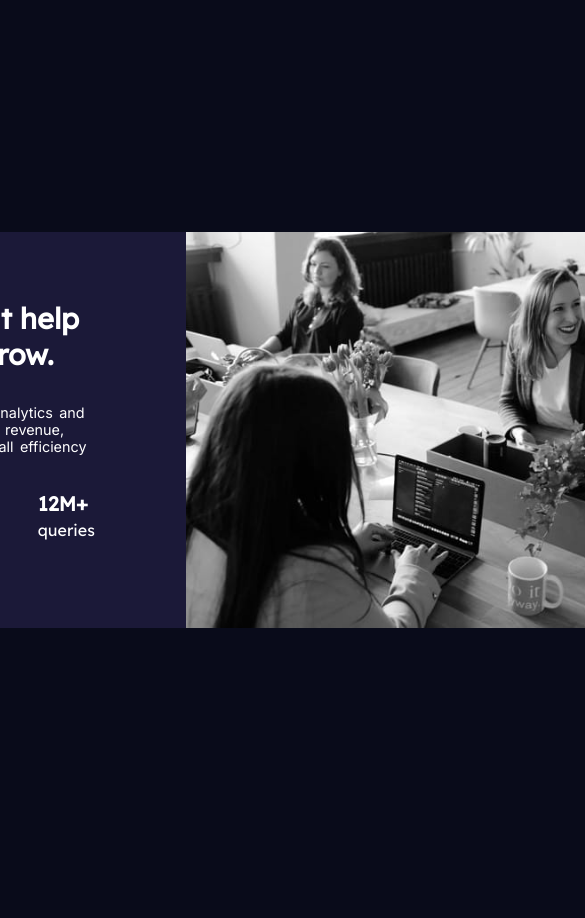
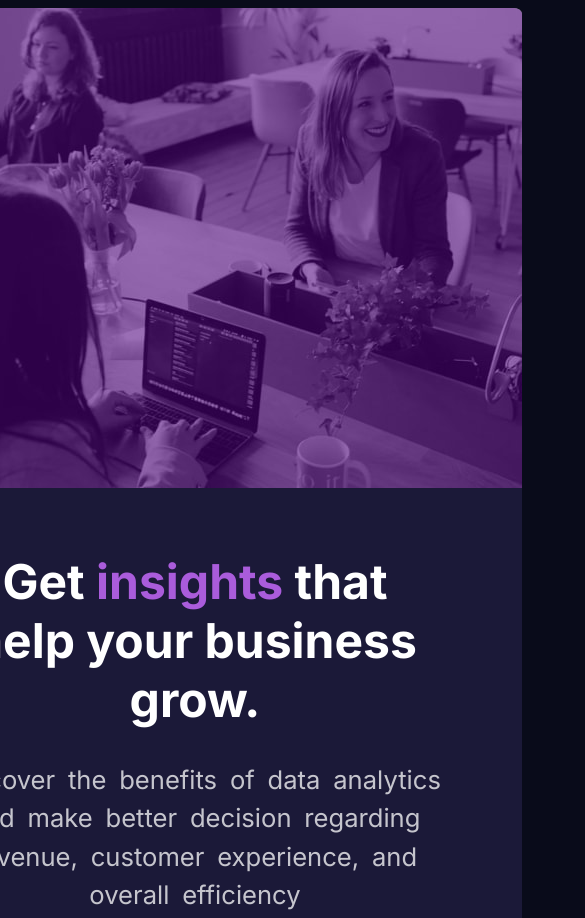
Before and after one commit to mark-siazon/Stats-Prev_Card-Component, a plain HTML site: page index.html in a window 390 px wide. Shown: the top 918 px of the page, 585 px wide, since content can reach past the window. Before the commit the page ends 860 px from the top, so only its background shows below. Drawn offline with Linux system fonts and the light colour scheme.

Commit message:
Finalize CSS (Need to clean)

```diff
--- a/index.html
+++ b/index.html
@@ -4,6 +4,7 @@
 <head>
 	<title>Frontend Mentor | Stats preview card component</title>
 	<link rel="stylesheet" href="styles.css">
+	<link rel="stylesheet" href="media.css">
 </head>
 
 <body>
@@ -44,14 +45,8 @@
 
 
 		<div class="ctn-2">
-			<div class="ctn-img">
-				<picture>
-					<source media="(min-width: 650px)" srcset="/images/image-header-mobile.jpg">
-					<img src="images/image-header-desktop.jpg" alt="Main Image" style="width:auto;" />
-
-				</picture>
-
-			</div>
+			<div class="ctn-overlay"></div>
+			<div class="ctn-img"></div>
 		</div>
 
 	</main>
--- /dev/null
+++ b/media.css
@@ -0,0 +1,74 @@
+@media screen and (max-width: 1024px) {
+  body {
+    overflow: auto;
+  }
+
+  .ctn-main,
+  .ctn-1,
+  .ctn-1 > div{
+    align-items: center;
+  }
+
+  .ctn-main{
+    flex-direction: column-reverse;
+  }
+
+/**********  <----- Ctn 1 ----->   **********/
+  /**********  Ctn 1 | Main Contn.  **********/
+  .ctn-1{
+    margin: 2rem 0 5rem;
+    width: 520px;
+  }
+
+  .ctn-1 > div{
+    flex-direction: column;
+  }
+
+  .title,
+  .info,
+  .sub-text{
+    text-align: center;
+  }
+
+  /**********  Ctn 1 | Header Text  -- Row 1 **********/
+  .title > p{
+    font-size: 3rem !important;
+  }
+
+  /**********  Ctn 1 | Info. Text  -- Row 2 **********/
+  .info{
+    font-size: 1.6rem;
+    word-spacing: 0.35rem;
+    line-height: 2.4rem;
+  }
+
+  /**********  Ctn 1 | Info. Text  -- Row 3 **********/
+  .sub-ctn{
+    margin: 1.15rem 0 ;
+  }
+
+  .sub-ctn > p:first-of-type{
+    font-size: 2.55rem;
+  }
+
+  .sub-text{
+    font-size: 1.5rem;
+  }
+
+/**********  <----- Ctn 2 ----->   **********/
+  /**********  Ctn 2 |   **********/
+
+  .ctn-img::after{
+    background: url(images/image-header-mobile.jpg) no-repeat center center;
+  }
+
+  .ctn-overlay, .ctn-img{
+    width: 653.997px;
+    height: 480px;
+  }
+
+  .ctn-overlay,
+  .ctn-img::after{
+    border-radius: 1.25% 1.25% 0 0;
+  }
+}
--- a/styles.css
+++ b/styles.css
@@ -22,21 +22,27 @@ p {
 
 body{
 	min-height: 100vh;
-	display: flex;
 	align-items: center;
 	justify-content: center;
 
 	background-color:var(--bgMain);
-	color:#fff;
-	font-family: "Lexend Deca";
+	color:var(--white);
+	font-family: var(--font-family-1);
 
 	overflow: hidden;
 }
 
+body, .ctn-main, .ctn-1, .ctn-1 > div{
+	display: flex;
+}
+
+
+.ctn-main, .ctn-1 > div{
+	flex-direction: row;
+}
+
 .ctn-main{
 	background-color: var(--bgCard);
-	display:flex;
-	flex-direction:row;
 	justify-content:center;
 	margin: 0 8.5rem ;
 	border-radius: 1rem;
@@ -44,11 +50,9 @@ body{
 
 /**********  Ctn 1 | Main Contn.  **********/
 .ctn-1{
-	display:flex;
 	flex-direction:column;
 	justify-content:start;
 	margin: 2.25rem 3.5rem;
-
 	width: 350px;
 }
 
@@ -56,16 +60,11 @@ body{
 	width: 95%;
 	margin-bottom: 0;
 	margin-top: 2rem;
-	/* padding-right: 1.2rem; */
-
-	display:flex;
-	flex-direction:row;
 }
-
 
 /**********  Ctn 1 | Header Text  -- Row 1 **********/
 .title > p  {
-	font-size: 1.8rem;
+	font-size: 1.9rem;
 	font-weight: 700;
 }
 
@@ -76,10 +75,11 @@ body{
 
 /**********  Ctn 1 | Info. Text  -- Row 2 **********/
 .info{
-	font-family: var(--font-family-1);
 	font-weight: 400;
-	font-size: 0.9rem;
+	font-size: 0.92rem;
 	word-spacing: 0.15rem;
+	line-height: 1.3rem;
+	color: var(--white-2);
 }
 
 
@@ -95,21 +95,51 @@ body{
 .sub-ctn > p:first-of-type{
 	font-weight: 700;
 	font-size: 1.25rem;
+	color: var(--white);
 }
 
 .sub-text{
 	margin: 0.25rem 0;
+	color: var(--white-3);
+	text-transform: uppercase;
 }
 
 
 
 /**********  <----- Ctn 2 ----->   **********/
 
+/**********  Ctn 2 |   **********/
 
-/**********  Ctn 2 |   **********/
-img{
+.ctn-overlay, .ctn-img{
+	width: 540px;
+	height: 400px;
 	position: relative;
-	display: block;
+	margin: 0;
+}
+
+.ctn-overlay{
+	z-index: 2;
+	background-color: rgb(78 0 125 / 57%);;
+}
+
+.ctn-overlay::after,
+.ctn-img::after{
+	content: '';
+	background-size: cover;
+	width: 100%;
+	height: 100%;
+}
+
+.ctn-overlay,
+.ctn-img::after{
 	border-radius: 0 4% 4% 0;
-	width: 30rem !important;
 }
+
+.ctn-overlay,
+.ctn-img::after{
+	position: absolute;
+}
+
+.ctn-img::after{
+	background: url(images/image-header-desktop.jpg) no-repeat center center;
+}
```
